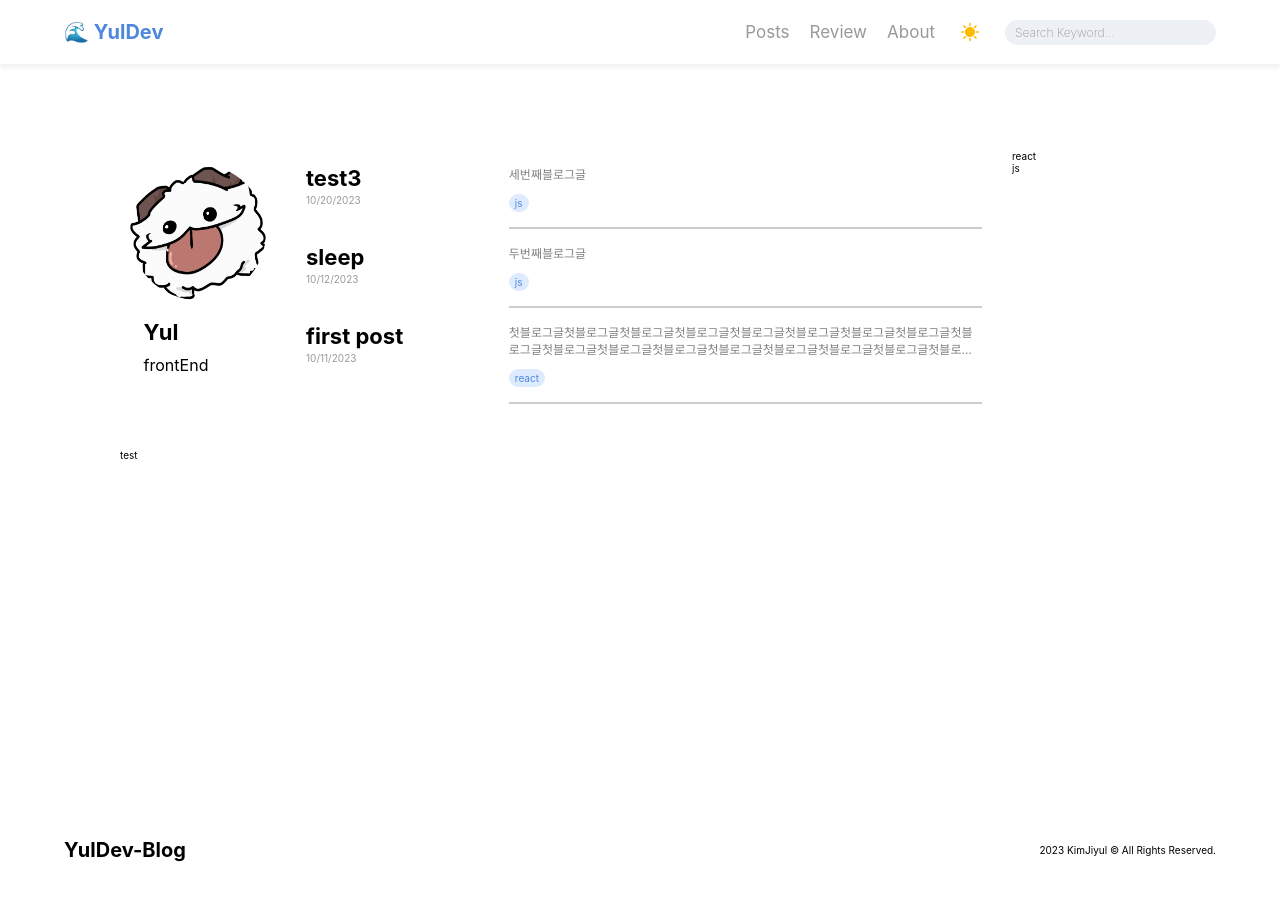
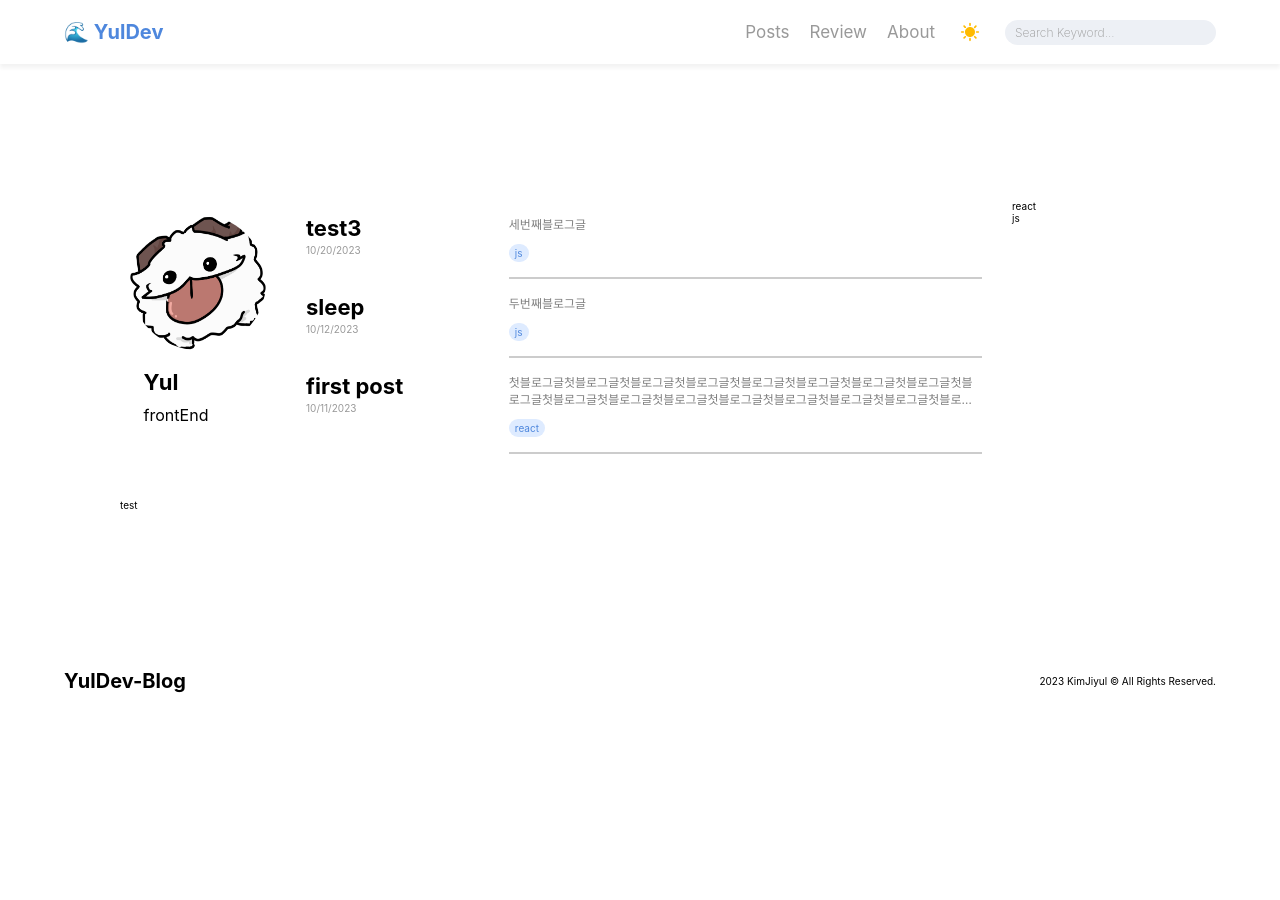
Before and after one commit to yul-dev-k/yul-dev-blog, a React (Create React App) app: page / in a window 1280 px wide. After the commit the page ends 800 px from the top, so only its background shows below. Built offline with nearby package versions, Linux system fonts and the light colour scheme; some icons are missing; a web font is replaced by a local one.

Commit message:
Design: footer가 main 컴포넌트를 침범하는 디자인 이슈 해결

```diff
--- a/src/components/common/layout/Layout.scss
+++ b/src/components/common/layout/Layout.scss
@@ -1,3 +1,3 @@
 .layout {
-  padding: 15rem 12rem 12rem 12rem;
+  padding: 20rem 12rem 12rem 12rem;
 }
--- a/src/components/main/visual/Visual.scss
+++ b/src/components/main/visual/Visual.scss
@@ -1,11 +1,10 @@
 figure {
   width: 100%;
-  height: 100vh;
-  padding: 15rem 12rem 12rem 12rem;
+  // height: 10vh;
+  padding: 20rem 12rem 12rem 12rem;
   gap: 3rem;
   display: grid;
   grid-template-columns: 15% 65% 20%;
-  grid-template-rows: 0.7fr 1.3fr;
   grid-template-areas:
     "aside main nav"
     "side  main nav";
```
